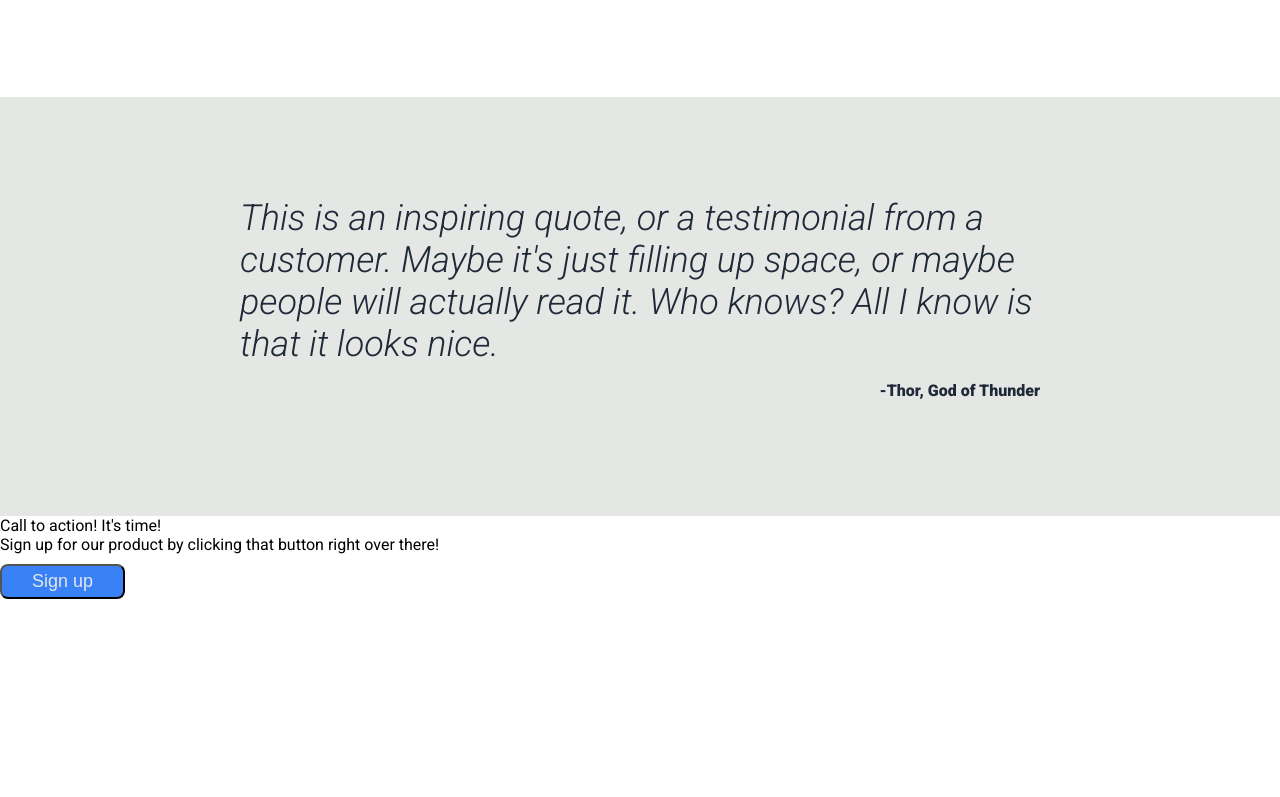
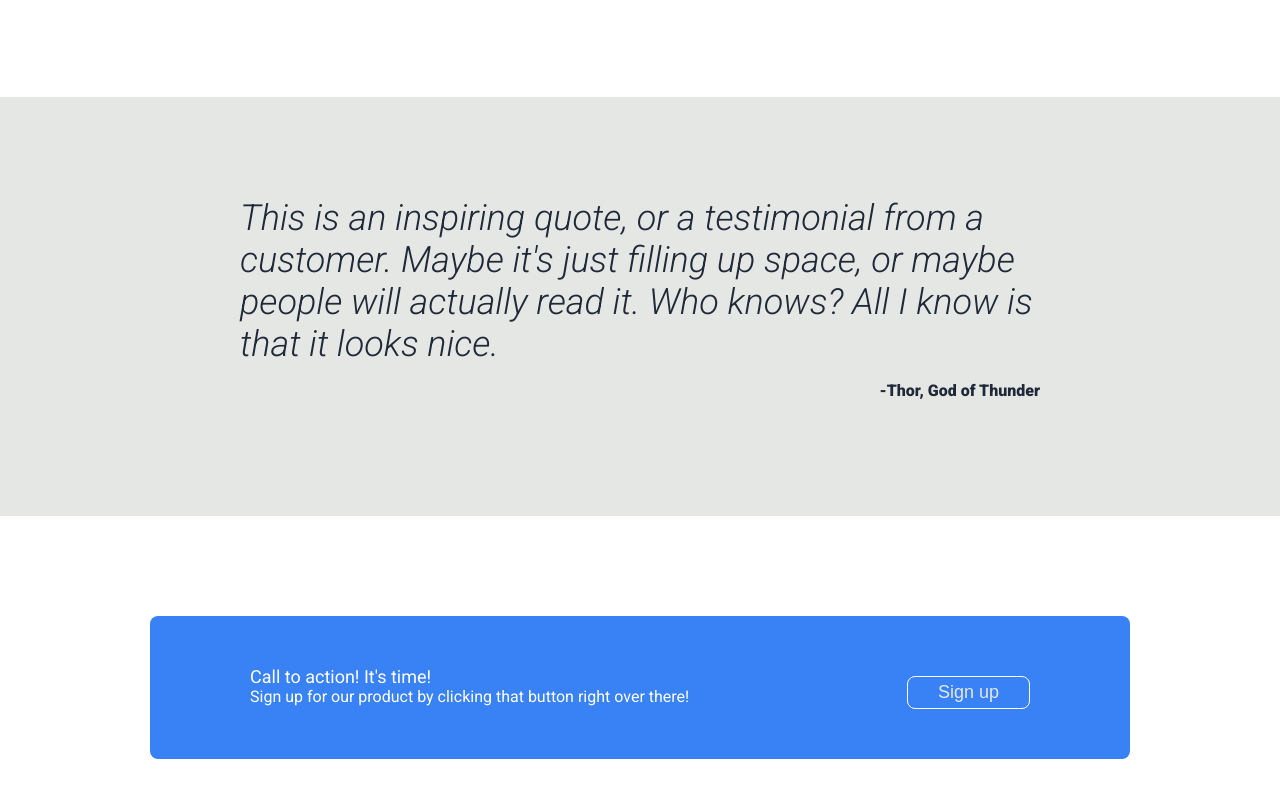
Before and after one commit to dionysisterziou/landing-page, a plain HTML site: page index.html in a window 1280 px wide. Shown: the part 824-1621 px from the top of the page. Before the commit the page ends 1423 px from the top, so only its background shows below. Drawn offline with Linux system fonts and the light colour scheme.

Commit message:
Style "call to action" section

```diff
--- a/index.html
+++ b/index.html
@@ -66,13 +66,17 @@
     </div>
 
     <div class="call-to-action">
-        <div class="call-to-action-text">
-            Call to action! It's time!
+        <div class="call-to-action-container">
+            <div class="call-to-action-text">
+                <div class="call-to-action-primary">
+                    Call to action! It's time!
+                </div>
+                <div class="call-to-action-secondary">
+                    Sign up for our product by clicking that button right over there!
+                </div>
+            </div>
+            <button class="call-to-action-button">Sign up</button>
         </div>
-        <div class="call-to-action-secondary">
-            Sign up for our product by clicking that button right over there!
-        </div>
-        <button class="call-tp-action-button">Sign up</button>
     </div>
 </body>
 
--- a/style.css
+++ b/style.css
@@ -54,7 +54,8 @@ a {
 }
 
 .text-image,
-.quote {
+.quote,
+.call-to-action {
     padding: 100px 150px;
 }
 
@@ -77,8 +78,12 @@ a {
 button {
     background-color: #3882f6;
     padding: 5px 30px;
+    margin-top: 10px;
+}
+
+button,
+.call-to-action-container {
     border-radius: 8px;
-    margin-top: 10px;
 }
 
 .information {
@@ -116,7 +121,7 @@ button {
     width: 160px;
 }
 
-.quote  {
+.quote {
     display: flex;
     flex-direction: column;
     background-color: #e5e7e5;
@@ -139,3 +144,29 @@ em {
     align-self: flex-end;
     font-weight: 900;
 }
+
+.call-to-action {
+    display: flex;
+    justify-content: center;
+}
+
+.call-to-action-container {
+    width: 800px;
+    display: flex;
+    justify-content: space-between;
+    background-color: #3882f6;
+    padding: 50px 100px;
+    flex: 1;
+}
+
+.call-to-action-text {
+    color: white;
+}
+
+.call-to-action-primary {
+    font-size: 18px;
+}
+
+.call-to-action-button {
+    border: 1px solid white;
+}
```
